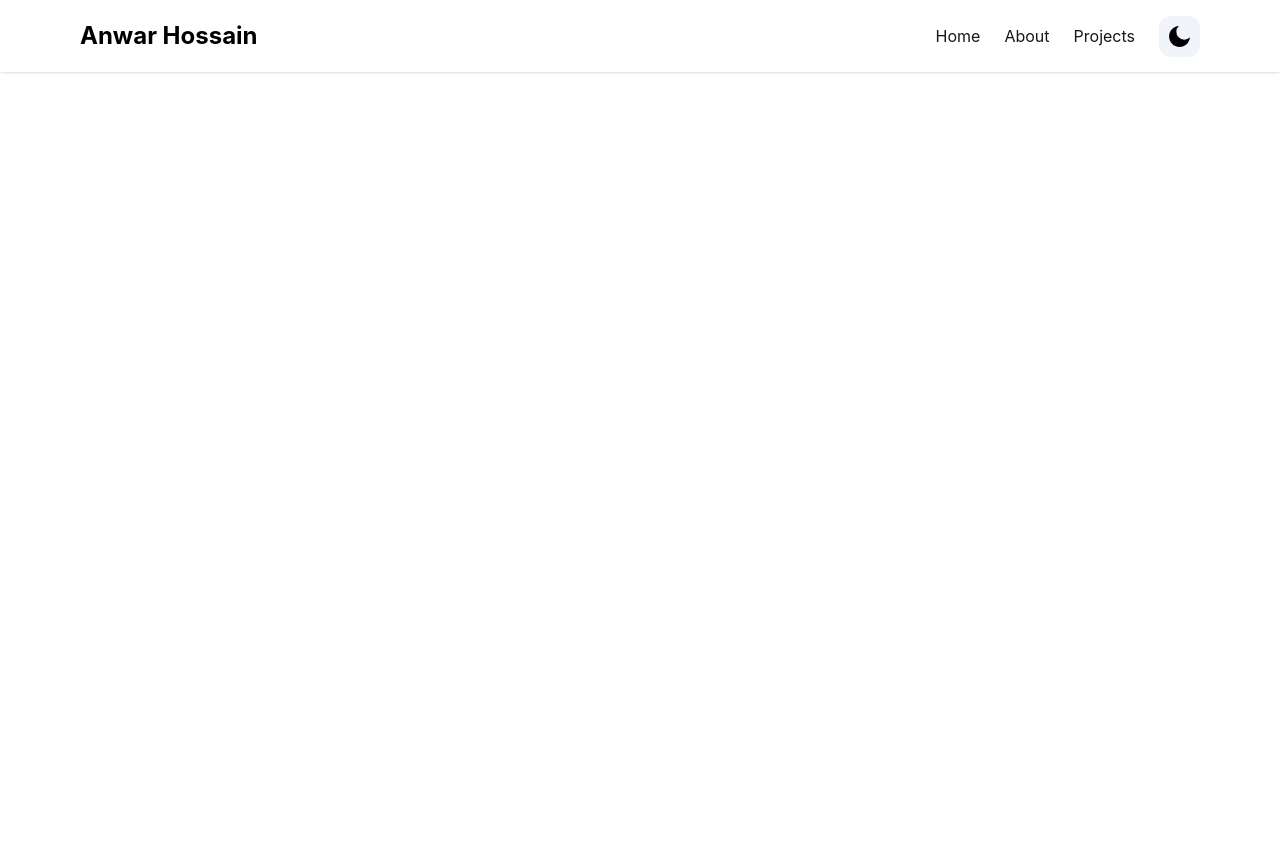
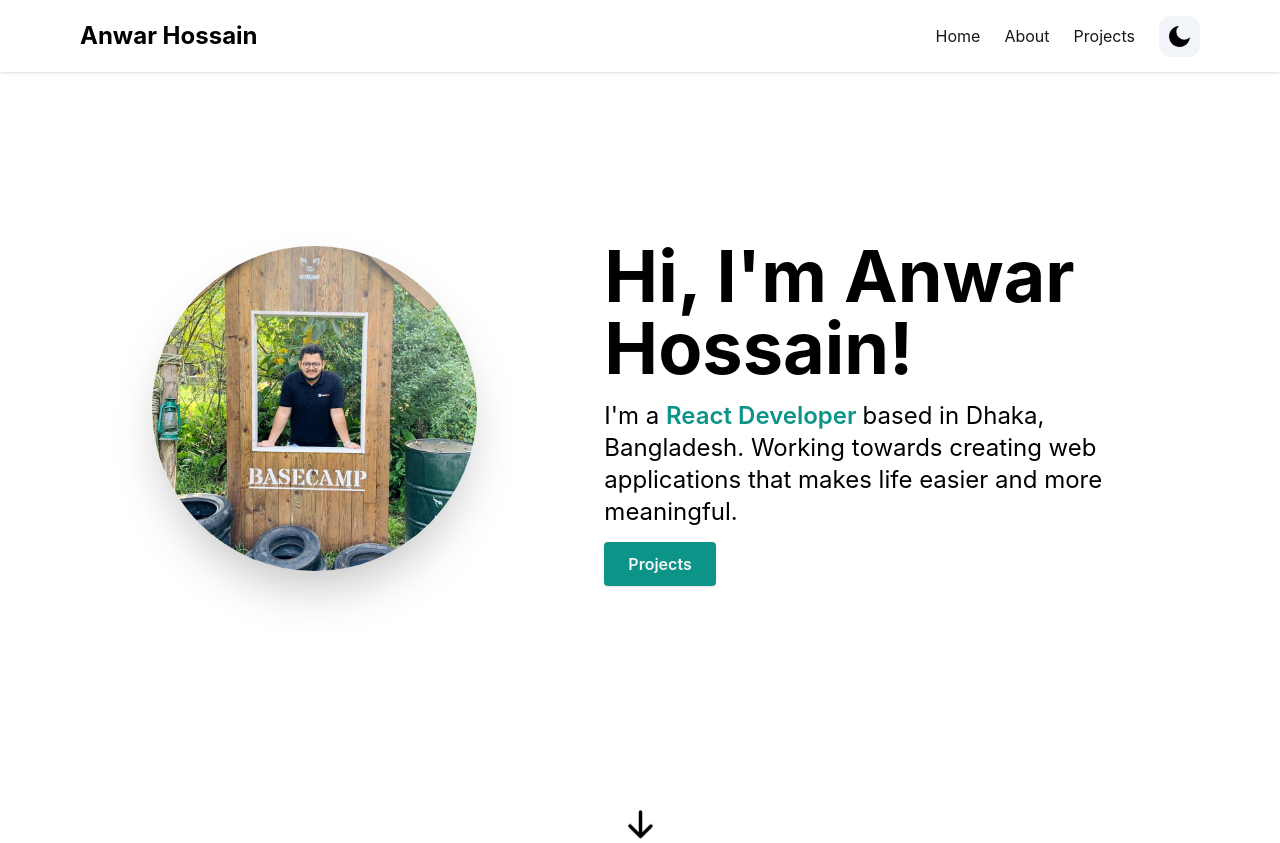
Before and after one commit to anwarhossain1/my-portfolio-tailwind, a Next.js app: page / in a window 1280 px wide. Before the commit the page ends 800 px from the top, so only its background shows below. Built offline with nearby package versions, Linux system fonts and the light colour scheme.

Commit message:
hero section added

```diff
--- a/pages/index.js
+++ b/pages/index.js
@@ -1,9 +1,13 @@
+import HeroSection from "../src/components/HeroSection";
 import Navbar from "../src/components/Navbar";
 
 export default function Home() {
   return (
     <>
       <Navbar />
+      <main className="mx-auto max-w-3xl px-4 sm:px-6 md:max-w-5xl ">
+        <HeroSection />
+      </main>
     </>
   );
 }
--- /dev/null
+++ b/src/components/HeroSection.js
@@ -0,0 +1,61 @@
+import Image from "next/image";
+import React from "react";
+import { HiArrowDown } from "react-icons/hi";
+import { Link } from "react-scroll/modules";
+import profilepic from "./../../assets/profile.jpg";
+
+const HeroSection = () => {
+  return (
+    <section id="home">
+      <div className="flex flex-col text-center items-center justify-center animate-fadeIn animation-delay-2 my-10 py-16 sm:py-32 md:py-48 md:flex-row md:space-x-4 md:text-left">
+        <div className="md:mt-2 md:w-1/2">
+          <Image
+            src={profilepic}
+            alt=""
+            width={325}
+            height={325}
+            className="rounded-full shadow-2xl"
+          />
+        </div>
+        <div className="md:mt-2 md:w-3/5">
+          <h1 className="text-4xl font-bold mt-6 md:mt-0 md:text-7xl">
+            Hi, I&#39;m Anwar Hossain!
+          </h1>
+          <p className="text-lg mt-4 mb-6 md:text-2xl">
+            I&#39;m a{" "}
+            <span className="font-semibold text-teal-600">
+              React Developer{" "}
+            </span>
+            based in Dhaka, Bangladesh. Working towards creating web
+            applications that makes life easier and more meaningful.
+          </p>
+          <Link
+            to="projects"
+            className="text-neutral-100 font-semibold px-6 py-3 bg-teal-600 rounded shadow hover:bg-teal-700"
+            activeClass="active"
+            spy={true}
+            smooth={true}
+            offset={-100}
+            duration={500}
+          >
+            Projects
+          </Link>
+        </div>
+      </div>
+      <div className="flex flex-row items-center text-center justify-center ">
+        <Link
+          to="about"
+          activeClass="active"
+          spy={true}
+          smooth={true}
+          offset={-100}
+          duration={500}
+        >
+          <HiArrowDown size={35} className="animate-bounce" />
+        </Link>
+      </div>
+    </section>
+  );
+};
+
+export default HeroSection;
```
Also changed, not shown: assets/profile.jpg (added).
